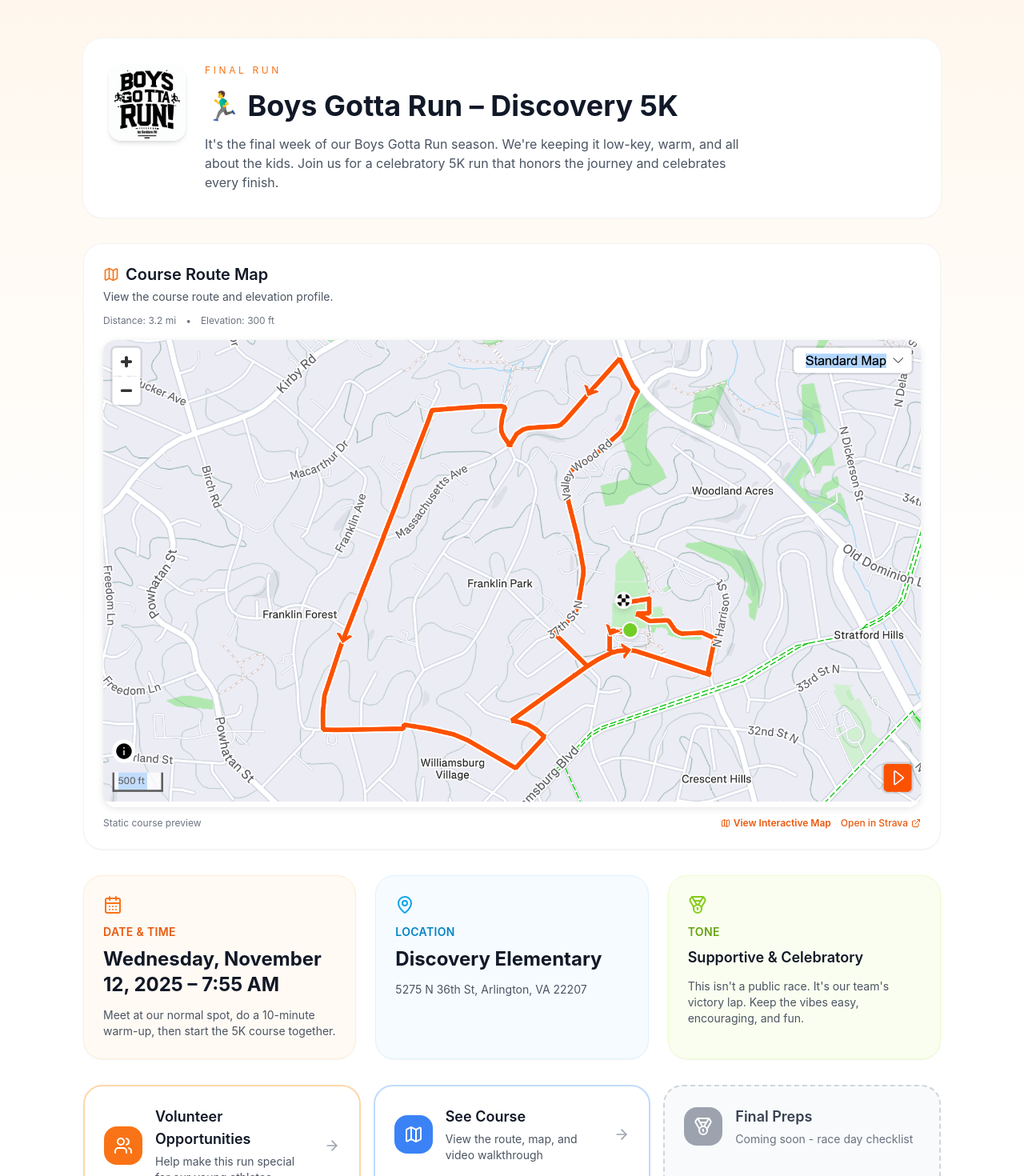
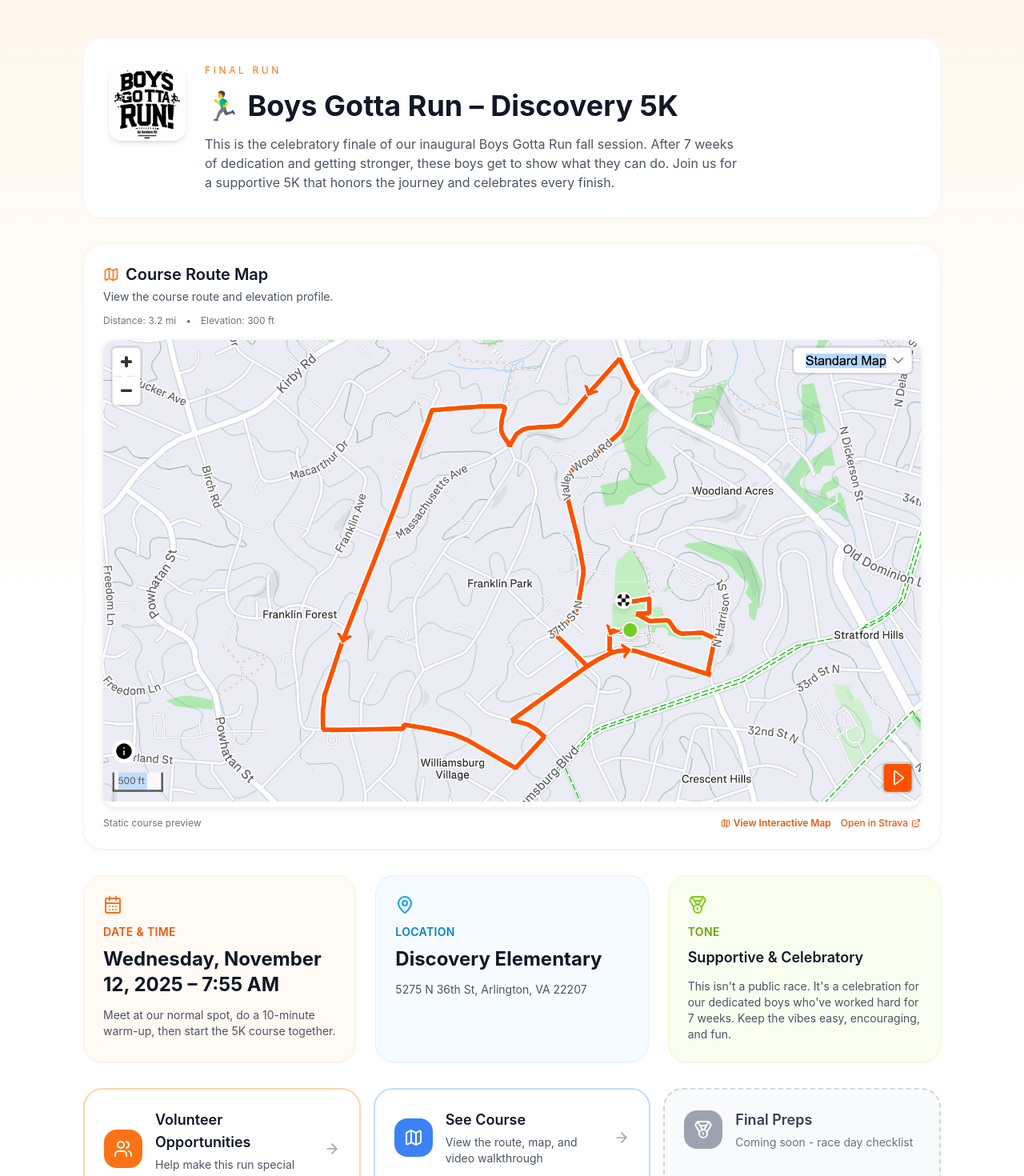
Before and after one commit to GoFast-Athlete-Training/GoFast-Events, a React (Vite) app: page / in a window 1280 px wide. Shown: the top 1470 px of the page at 80% size. Built offline with nearby package versions, Linux system fonts and the light colour scheme.

Commit message:
Update copy: emphasize inaugural session + 7 weeks of boys getting stronger

```diff
--- a/src/pages/RaceOverview.tsx
+++ b/src/pages/RaceOverview.tsx
@@ -27,8 +27,8 @@ const RaceOverview = () => {
                 🏃‍♂️ Boys Gotta Run – Discovery 5K
               </h1>
               <p className="mt-4 max-w-2xl text-base text-gray-600">
-                It's the final week of our Boys Gotta Run season. We're keeping it low-key, warm, and all about the kids.
-                Join us for a celebratory 5K run that honors the journey and celebrates every finish.
+                This is the celebratory finale of our inaugural Boys Gotta Run fall session. After 7 weeks of dedication and getting stronger,
+                these boys get to show what they can do. Join us for a supportive 5K that honors the journey and celebrates every finish.
               </p>
             </div>
           </div>
@@ -135,7 +135,7 @@ const RaceOverview = () => {
             <p className="mt-3 text-sm font-semibold uppercase tracking-wide text-lime-600">Tone</p>
             <p className="mt-2 text-lg font-semibold text-gray-900">Supportive & Celebratory</p>
             <p className="mt-3 text-sm text-gray-600">
-              This isn't a public race. It's our team's victory lap. Keep the vibes easy, encouraging, and fun.
+              This isn't a public race. It's a celebration for our dedicated boys who've worked hard for 7 weeks. Keep the vibes easy, encouraging, and fun.
             </p>
           </div>
         </section>
```
